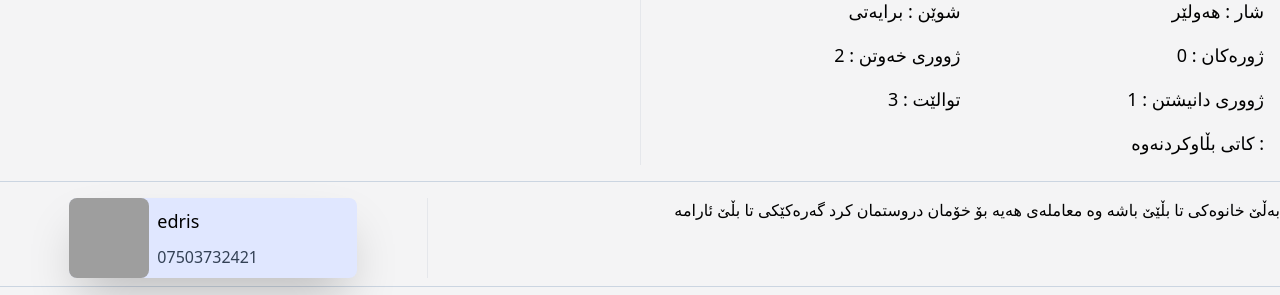
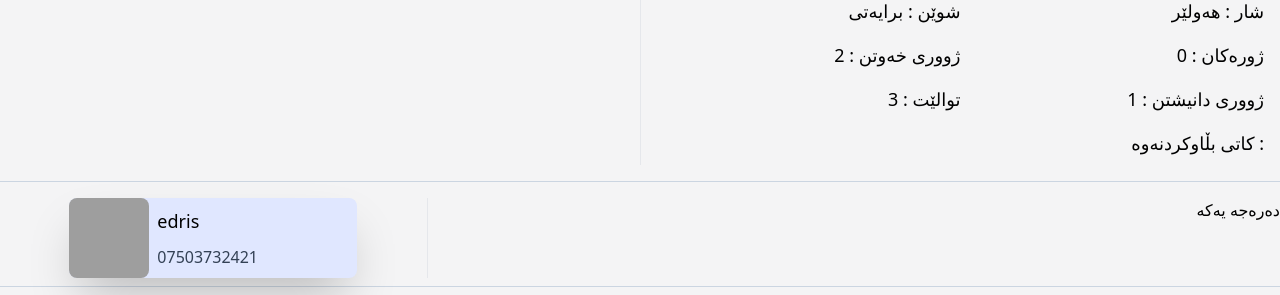
Before and after one commit to Edris-dosky/Web-Home, a PHP site: page /post.php?post_id=1 in a window 1280 px wide. Shown: the part 648-943 px from the top of the page. Run offline with PHP 8.4, Linux system fonts and the light colour scheme; data comes from the database, SQL or seed files in the repository; style sheets or scripts are compiled from the project's sources; grey boxes are pictures that could not be loaded.

Commit message:
add back-end

```diff
--- a/post.php
+++ b/post.php
@@ -126,7 +126,7 @@ $key_prop = array_keys($prop);
         </div>
 
         <div class="lg:w-2/3 w-full text-right">
-                <p>بەڵێ خانوەکی تا بڵێێ باشە وە معاملەی هەیە بۆ خۆمان دروستمان کرد گەرەکێکی تا بڵێ ئارامە</p>
+                <p><?php echo $PostData->details ?></p>
              </div>
         </div>
         <hr class="w-full container mx-auto my-2 border-b-1 border-blueGray-300">
```
